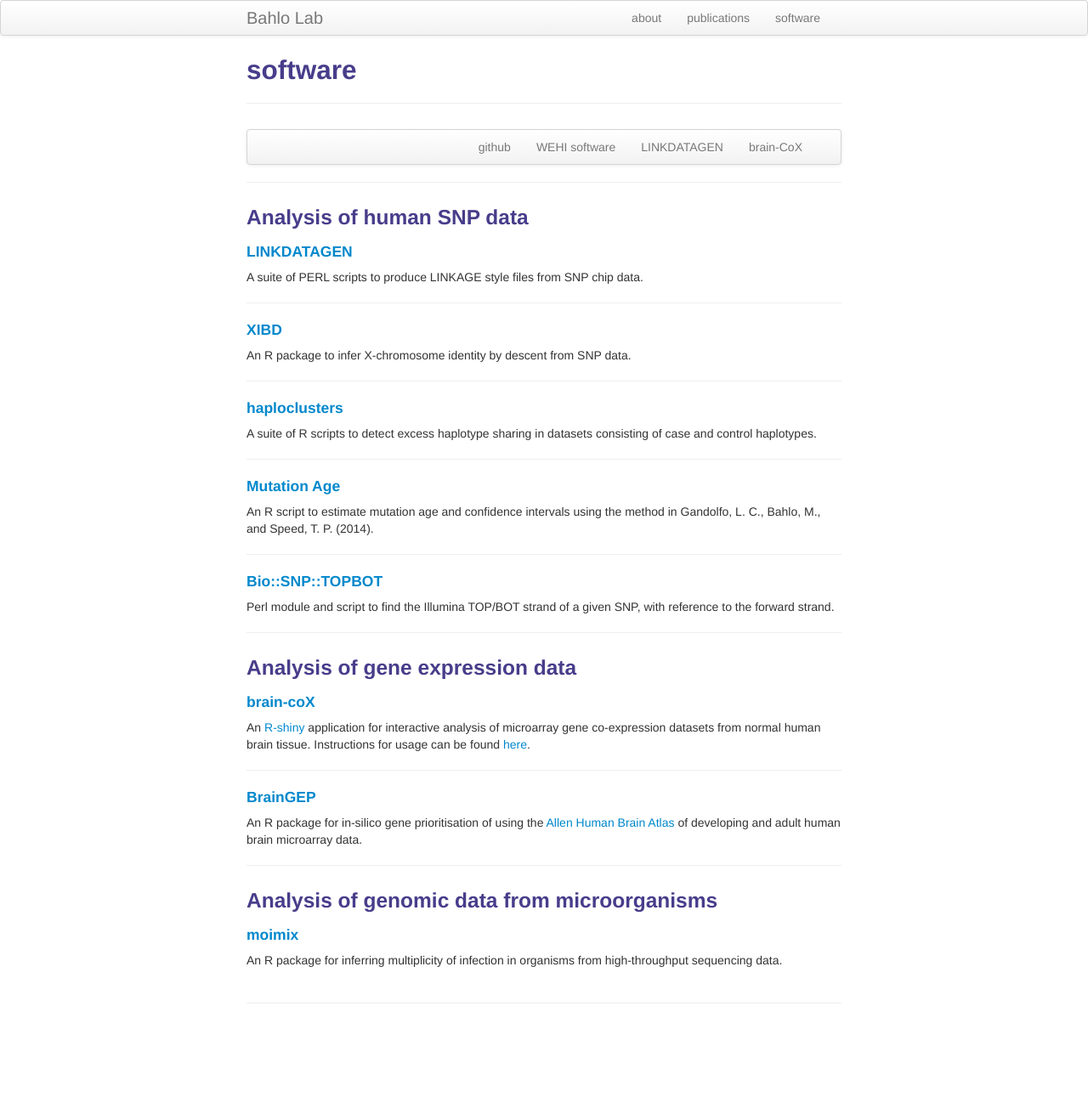
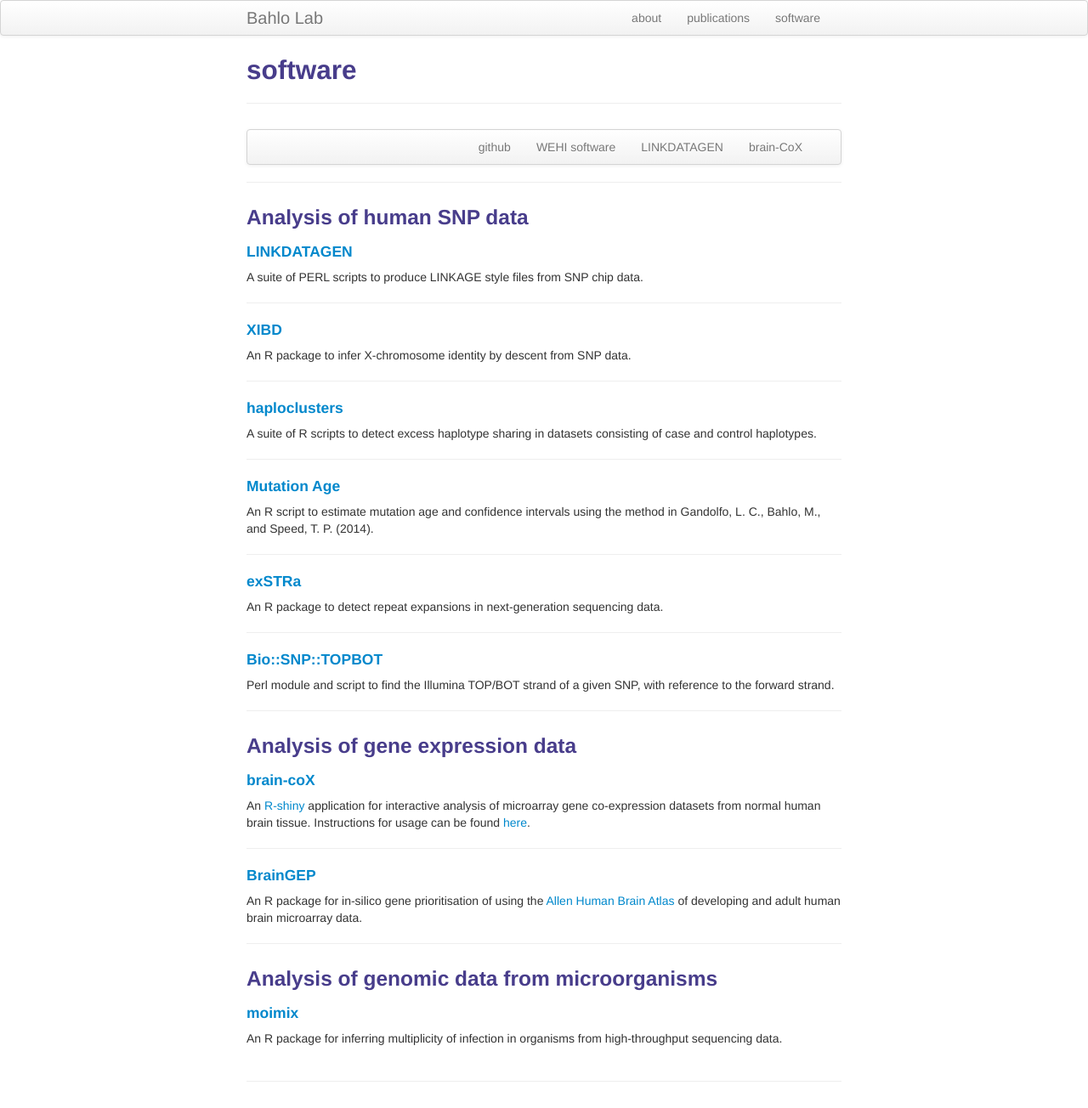
Before and after one commit to bahlolab/bahlolab.github.io, a Jekyll site: the page built from pages/software.md, in a window 1280 px wide. Shown: the whole page at 85% size. Built offline with Jekyll 4.4.1, drawn with Linux system fonts in a browser that asks for light colours; before the commit the page ends 1212 px from its top, so only the background shows below that.

Commit message:
added exSTRa

```diff
--- a/pages/software.md
+++ b/pages/software.md
@@ -44,6 +44,12 @@ An R script to estimate mutation age and confidence intervals using the method i
 
 ---
 
+#### <a name="exSTRa"></a>[exSTRa](https://github.com/bahlolab/exSTRa)
+
+An R package to detect repeat expansions in next-generation sequencing data.
+
+---
+
 #### <a name="Bio::SNP::TOPBOT"></a>[Bio::SNP::TOPBOT](https://github.com/bahlolab/Bio-SNP-TOPBOT)
 
 Perl module and script to find the Illumina TOP/BOT strand of a given SNP, with reference to the forward strand.
```
